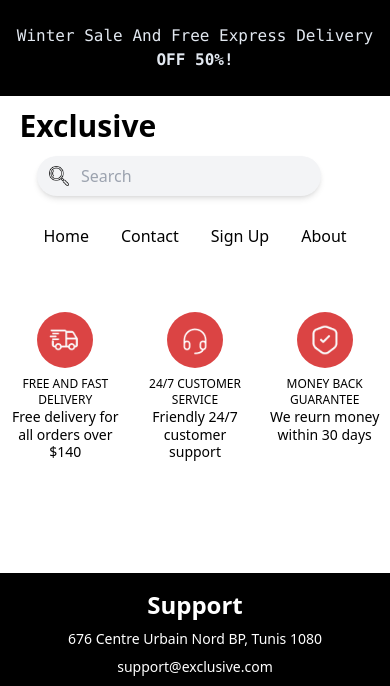
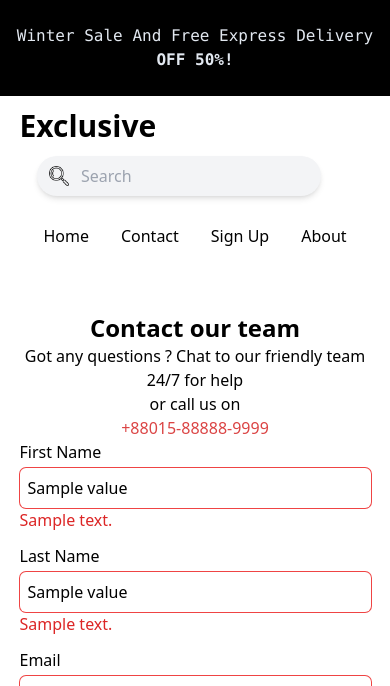
Before and after one commit to amanallah-jendoubi/E-commerce-website, a Symfony app: template templates/contact/index.html.twig in a window 390 px wide. Shown: the top 686 px of the page. Run offline with Twig, Linux system fonts and the light colour scheme; the template is opened without the code that fills it: most values are stand-ins (such as "Sample title", 1, 10 or a date in 2020); form fields are guessed from the names that the template uses; some libraries are stand-ins or nearby versions; grey boxes are pictures that could not be loaded.

Commit message:
feat: add contact form email notification via Gmail SMTP

```diff
--- a/composer.json
+++ b/composer.json
@@ -22,6 +22,7 @@
         "symfony/flex": "^2",
         "symfony/form": "7.4.*",
         "symfony/framework-bundle": "7.4.*",
+        "symfony/google-mailer": "7.4.*",
         "symfony/http-client": "7.4.*",
         "symfony/intl": "7.4.*",
         "symfony/mailer": "7.4.*",
--- a/templates/contact/index.html.twig
+++ b/templates/contact/index.html.twig
@@ -1,20 +1,112 @@
 {% extends 'base.html.twig' %}
 
-{% block title %}Hello ContactController!{% endblock %}
+{% block title %}Contact{% endblock %}
 
-{% block body %}
-<style>
-    .example-wrapper { margin: 1em auto; max-width: 800px; width: 95%; font: 18px/1.5 sans-serif; }
-    .example-wrapper code { background: #F5F5F5; padding: 2px 6px; }
-</style>
+{% block main %}
+    <main class="w-[90%] mx-auto md:w-[50%]">
+        <section class="contact">
+            <div class="mb-14">
+                <h1 class="text-center font-semibold text-2xl">Contact our team</h1>
+                <p class="text-center">Got any questions ? <span>Chat to our friendly team 24/7 for help
+                    <span class="block">or call us on
+                        <span class="text-[#DB4444] block">+88015-88888-9999</span>
+                    </span>
+                </span></p>
+            </div>
 
-<div class="example-wrapper">
-    <h1>Hello {{ controller_name }}! ✅</h1>
+            {% for message in app.flashes('success') %}
+                <p class="text-green-600 text-center mb-4">{{ message }}</p>
+            {% endfor %}
 
-    This friendly message is coming from:
-    <ul>
-        <li>Your controller at <code>C:/Web Projects/Exclusive/src/Controller/ContactController.php</code></li>
-        <li>Your template at <code>C:/Web Projects/Exclusive/templates/contact/index.html.twig</code></li>
-    </ul>
-</div>
+            {{ form_start(form, {'attr': {'novalidate': 'novalidate'}}) }}
+
+            <div class="flex flex-col">
+
+                {# First Name #}
+                <div class="flex flex-col mb-3">
+                    <label class="mb-1 font-medium" for="{{ form.firstName.vars.id }}">First Name</label>
+                    <input
+                        type="text"
+                        id="{{ form.firstName.vars.id }}"
+                        name="{{ form.firstName.vars.full_name }}"
+                        value="{{ form.firstName.vars.value }}"
+                        class="focus:outline-none ring-1 p-2 rounded-md {{ form.firstName.vars.errors|length > 0 ? 'ring-red-500' : 'ring-orange-500' }}"
+                    >
+                    {% for error in form.firstName.vars.errors %}
+                        <p class="text-red-600">{{ error.message }}</p>
+                    {% endfor %}
+                </div>
+
+                {# Last Name #}
+                <div class="flex flex-col mb-3">
+                    <label class="mb-1 font-medium" for="{{ form.lastName.vars.id }}">Last Name</label>
+                    <input
+                        type="text"
+                        id="{{ form.lastName.vars.id }}"
+                        name="{{ form.lastName.vars.full_name }}"
+                        value="{{ form.lastName.vars.value }}"
+                        class="focus:outline-none ring-1 p-2 rounded-md {{ form.lastName.vars.errors|length > 0 ? 'ring-red-500' : 'ring-orange-500' }}"
+                    >
+                    {% for error in form.lastName.vars.errors %}
+                        <p class="text-red-600">{{ error.message }}</p>
+                    {% endfor %}
+                </div>
+
+                {# Email #}
+                <div class="flex flex-col mb-3">
+                    <label class="mb-1 font-medium" for="{{ form.email.vars.id }}">Email</label>
+                    <input
+                        type="email"
+                        id="{{ form.email.vars.id }}"
+                        name="{{ form.email.vars.full_name }}"
+                        value="{{ form.email.vars.value }}"
+                        class="focus:outline-none ring-1 p-2 rounded-md {{ form.email.vars.errors|length > 0 ? 'ring-red-500' : 'ring-orange-500' }}"
+                    >
+                    {% for error in form.email.vars.errors %}
+                        <p class="text-red-600">{{ error.message }}</p>
+                    {% endfor %}
+                </div>
+
+                {# Subject #}
+                <div class="flex flex-col mb-3">
+                    <label class="mb-1 font-medium" for="{{ form.subject.vars.id }}">Subject</label>
+                    <input
+                        type="text"
+                        id="{{ form.subject.vars.id }}"
+                        name="{{ form.subject.vars.full_name }}"
+                        value="{{ form.subject.vars.value }}"
+                        class="focus:outline-none ring-1 p-2 rounded-md {{ form.subject.vars.errors|length > 0 ? 'ring-red-500' : 'ring-orange-500' }}"
+                    >
+                    {% for error in form.subject.vars.errors %}
+                        <p class="text-red-600">{{ error.message }}</p>
+                    {% endfor %}
+                </div>
+
+                {# Message #}
+                <div class="flex flex-col">
+                    <label class="mb-1 font-medium" for="{{ form.message.vars.id }}">Message</label>
+                    <textarea
+                        id="{{ form.message.vars.id }}"
+                        name="{{ form.message.vars.full_name }}"
+                        class="focus:outline-none ring-1 p-2 rounded-md {{ form.message.vars.errors|length > 0 ? 'ring-red-500' : 'ring-orange-500' }}"
+                    >{{ form.message.vars.value }}</textarea>
+                    {% for error in form.message.vars.errors %}
+                        <p class="text-red-600">{{ error.message }}</p>
+                    {% endfor %}
+                </div>
+
+            </div>
+
+            <div class="flex justify-center items-center mt-10">
+                <button type="submit" class="bg-orange-500 p-3 rounded-lg text-sm text-white md:text-base">
+                    Send message
+                </button>
+            </div>
+
+            {{ form_widget(form._token) }}
+            {{ form_end(form, {'render_rest': false}) }}
+        </section>
+    </main>
 {% endblock %}
+
+{% block services %}{% endblock %}
```
Also changed, not shown: src/Controller/ContactController.php (+25 -5 lines), src/Form/ContactType.php (added, +49 -0 lines), src/Service/MailerService.php (added, +39 -0 lines), 4 other files.
